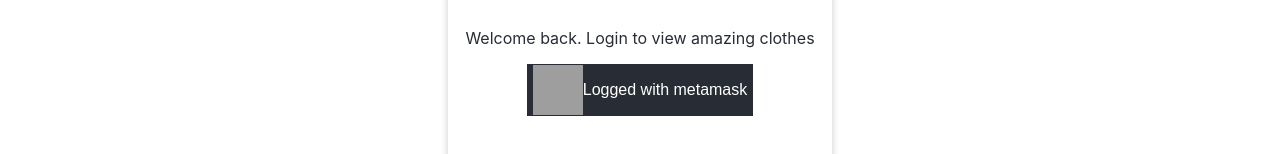
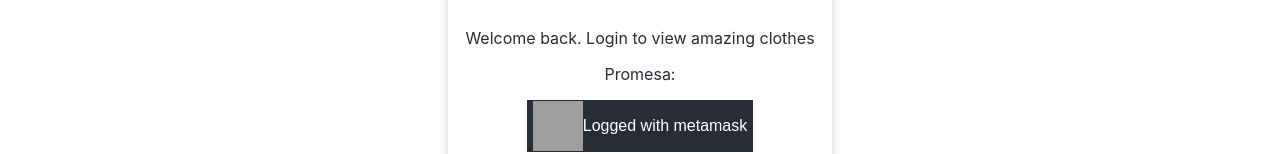
Before and after one commit to andiazo/ITRM-react-project0, a React (Create React App) app: page / in a window 1280 px wide. Shown: the part 172-326 px from the top of the page. Built offline with nearby package versions, Linux system fonts and the light colour scheme; grey boxes are pictures that could not be loaded.

Commit message:
Add promise

```diff
--- a/src/components/login.js
+++ b/src/components/login.js
@@ -6,9 +6,34 @@ class Login extends React.Component {
         super(props);
         this.state = {
             isLogged: true,
+            promise: '',
             };
         this.handleClick = this.handleClick.bind(this);
+        this.handlePromise = this.handlePromise.bind(this);
     }
+
+    handlePromise(){
+        let newPromise = new Promise((resolve, reject) => {
+            resolve('Promesa del login resuelta');
+        })
+
+        newPromise.then( result => {
+            console.log(result)
+            this.setState({
+                promise: result
+            })
+
+         }, function(error) {
+            console.log(error)
+            this.setState({
+                promise: error
+            })
+
+         });
+
+    }
+
+
 
     handleClick() {
         this.setState(prevState => ({
@@ -24,6 +49,7 @@ class Login extends React.Component {
                     <div className='container'>
                         <h1>Hello friend!</h1>
                         <p>Welcome back. Login to view amazing clothes</p>
+                        <p onClick={this.handlePromise}>Promesa: {this.state.promise}</p>
                         <button onClick={this.handleClick}>
                                 <img src={`${process.env.PUBLIC_URL}/metamask-white.png`}></img>
                                 <span>{this.state.isLogged ? 'Logged with metamask':'If you don\'t have metamask, please install it' }</span>
```
